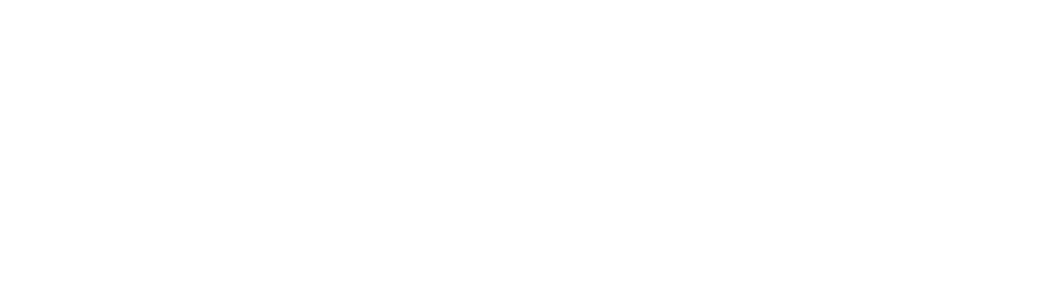
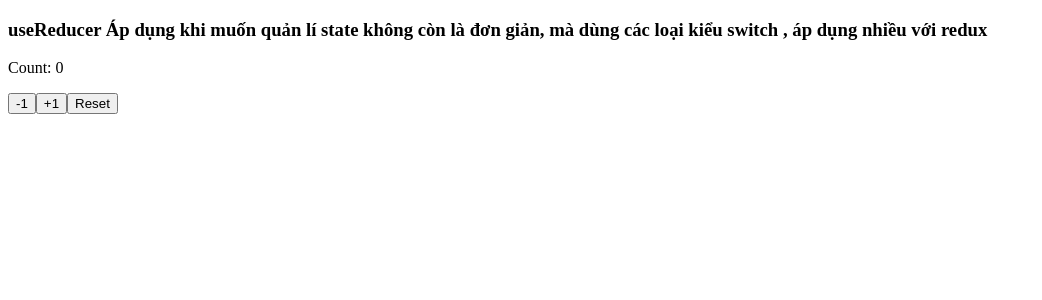
Before and after one commit to Delunsss2345/addexercises, a React (Vite) app: page /use-reducer in a window 1280 px wide. Shown: the top 300 px of the page, without its empty margins (0-1042 px from the left). Built offline with nearby package versions, Linux system fonts and the light colour scheme.

Commit message:
feat(xong useReducer) : xong useReducer kèm minh chứng

```diff
--- a/src/pages/UseReducerDemo/index.jsx
+++ b/src/pages/UseReducerDemo/index.jsx
@@ -1,5 +1,31 @@
-const UseReducerDemo = () => {
-    return <></>
+import { useReducer } from "react";
+
+function reducer(state, action) {
+    switch (action.type) {
+        case "inc":
+            return state + 1;
+        case "dec":
+            return state - 1;
+        case "reset":
+            return 0;
+        default:
+            return state;
+    }
 }
 
-export default UseReducerDemo;
+export default function UseReducerDemo() {
+    const [count, dispatch] = useReducer(reducer, 0);
+
+    return (
+        <div>
+            <h3>useReducer Áp dụng khi muốn quản lí state không còn là đơn giản, mà dùng các loại kiểu
+                switch , áp dụng nhiều với redux
+            </h3>
+            <p>Count: {count}</p>
+
+            <button onClick={() => dispatch({ type: "dec" })}>-1</button>
+            <button onClick={() => dispatch({ type: "inc" })}>+1</button>
+            <button onClick={() => dispatch({ type: "reset" })}>Reset</button>
+        </div>
+    );
+}
```
Also changed, not shown: MinhChung/UseReducerDemo/image.png (added).
